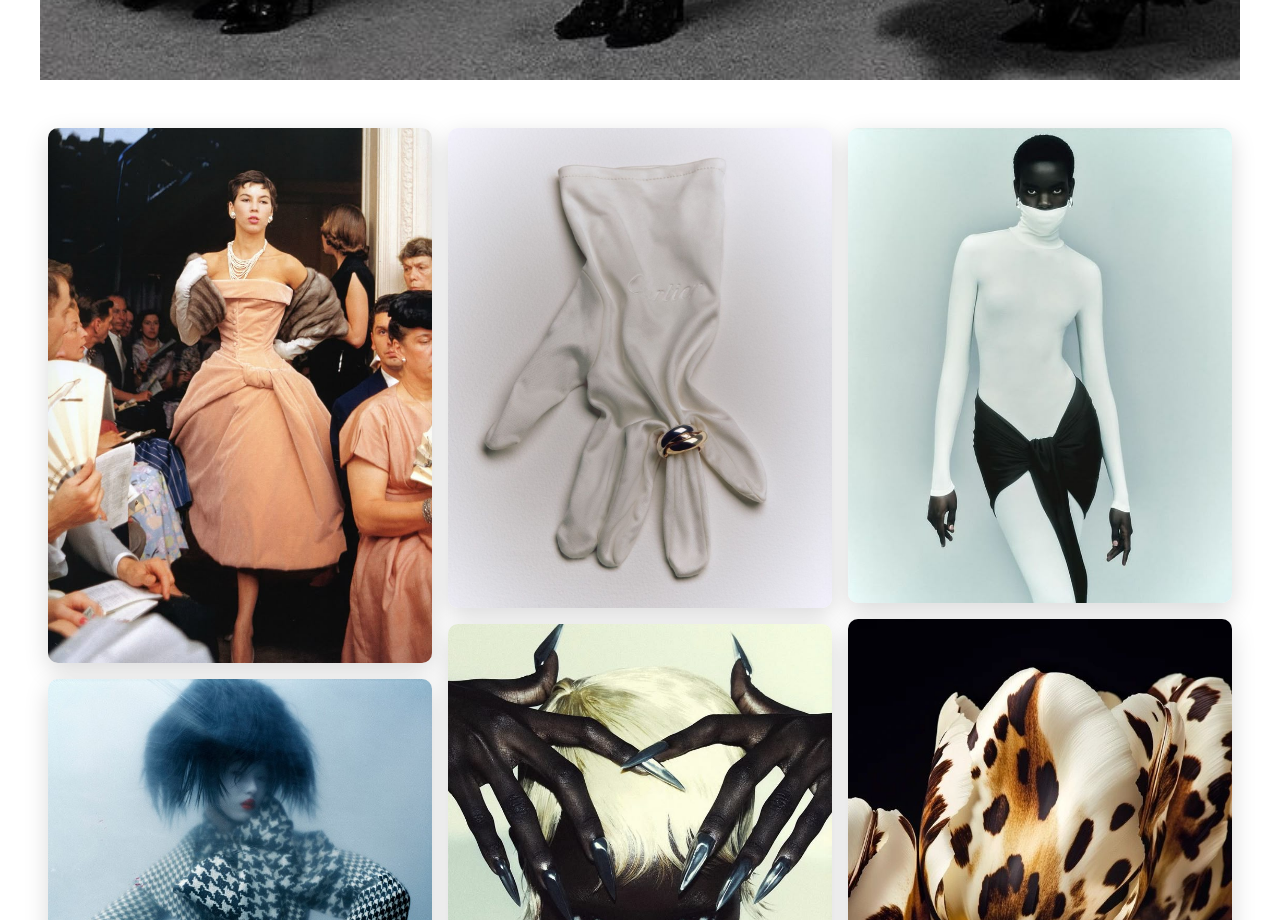
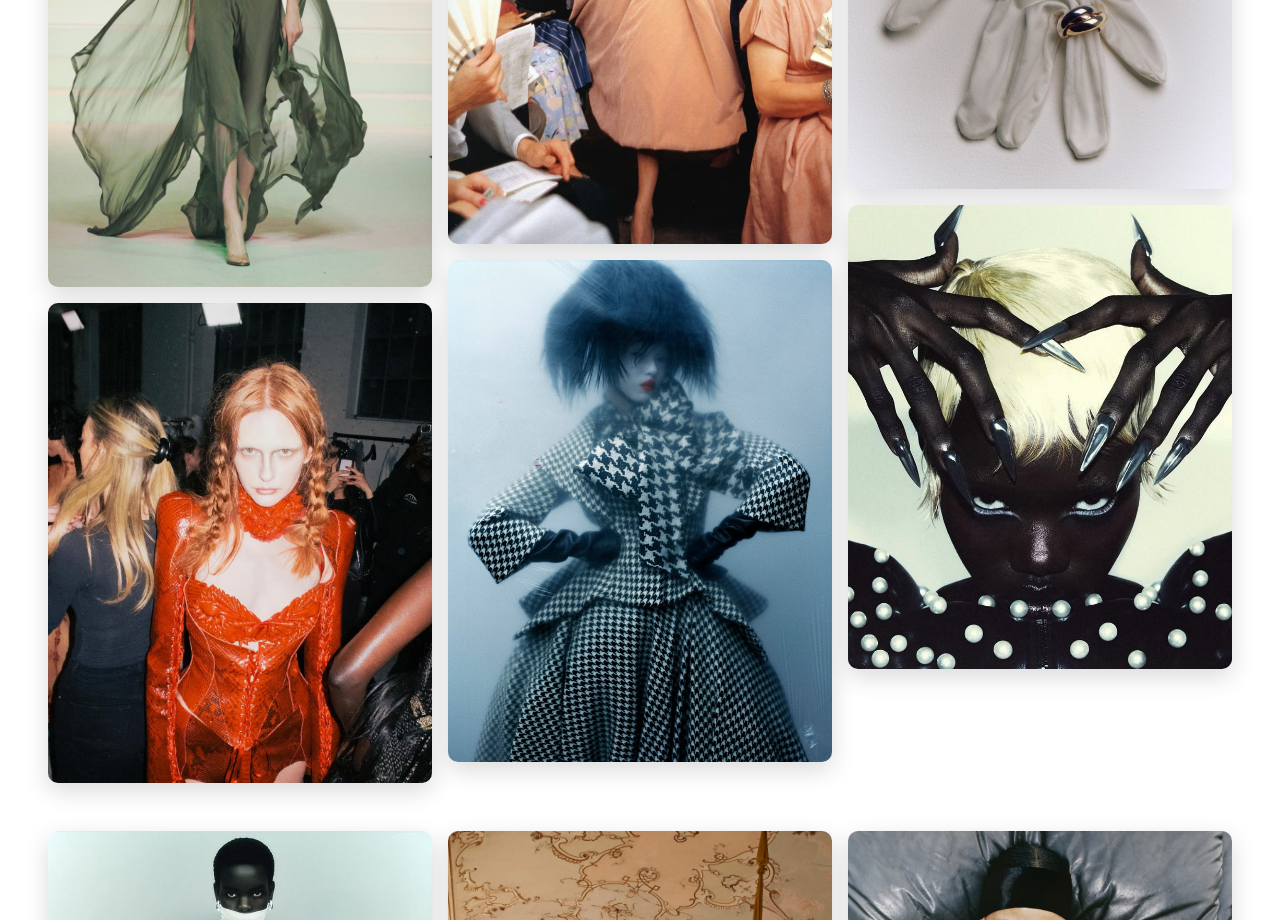
Before and after one commit to jimyty1/aurum, a React (Create React App) app: page / in a window 1280 px wide. Shown: the part 1880-2800 px from the top of the page. Built offline with nearby package versions, Linux system fonts and the light colour scheme.

Commit message:
added item to shop as it didnt look good on landing and changed the grid styles

```diff
--- a/src/css/LandingPage.css
+++ b/src/css/LandingPage.css
@@ -23,7 +23,26 @@
     width: 100%;
     max-width: 1200px;
     margin: 0 auto;
+    aspect-ratio: 16 / 9; /* or 4/3 depending on your preference */
+    overflow: hidden;
+    border-radius: 8px;
 }
+
+.banner-img {
+    width: 100%;
+    height: 100%;
+    object-fit: cover;
+    display: block;
+}
+
+.banner-img {
+    width: 100%;
+    max-width: 100%;
+    height: auto;
+    display: block;
+    object-fit: cover;
+}
+
 .custom-grid-1,
 .custom-grid-2 {
     display: flex;
@@ -72,13 +91,6 @@
 }
 
 
-.banner-img {
-    width: 100%;
-    max-width: 100%;
-    height: auto;
-    display: block;
-    object-fit: cover;
-}
 .text-top{
     margin-left: 30px;
     font-size: 24px;
--- a/src/pages/LandingPage.js
+++ b/src/pages/LandingPage.js
@@ -6,9 +6,11 @@ const importAll = (r) => r.keys().map(r);
 const images = importAll(require.context('../assets/pictures', false, /\.(png|jpe?g|webp)$/));
 
 export default function LandingPage() {
-  const previewImages = images.slice(2, 5);
-  const largeImage = images[15]
-  const remainingImages = images.slice(9,33);
+  const previewImages = images.slice(2, 5); // 3 images
+  const largeImage = images[5];             // 1 image
+  const grid1Images = images.slice(6, 12);  // 6 images
+  const grid2Images = images.slice(12, 18); // 6 images
+  const remainingImages = images.slice(18); // rest
 
   return (
     <div>
@@ -22,10 +24,8 @@ export default function LandingPage() {
         ))}
       </div>
 
-
       <div className="banner-section">
         <img className="banner-img" src={largeImage} alt="Banner" />
-
         <div className="quote-overlay">
           <div className="quote-line">WHERE</div>
           <div className="quote-line indent">HERITAGE</div>
@@ -34,35 +34,35 @@ export default function LandingPage() {
         </div>
       </div>
 
-      {/* Grid 1: 1 left, 2 middle, 2 right */}
+      {/* Grid 1: 2 left, 2 middle, 2 right */}
       <div className="custom-grid-1">
         <div className="grid-col left">
-          <img src={images[8]} alt="Image 8" className="grid-img" />
-          <img src={images[9]} alt="Image 9" className="grid-img" />
+          <img src={grid1Images[0]} alt="Image A" className="grid-img" />
+          <img src={grid1Images[1]} alt="Image B" className="grid-img" />
         </div>
         <div className="grid-col middle">
-          <img src={images[10]} alt="Image 9" className="grid-img" />
-          <img src={images[11]} alt="Image 10" className="grid-img" />
+          <img src={grid1Images[2]} alt="Image C" className="grid-img" />
+          <img src={grid1Images[3]} alt="Image D" className="grid-img" />
         </div>
         <div className="grid-col right">
-          <img src={images[12]} alt="Image 11" className="grid-img" />
-          <img src={images[13]} alt="Image 12" className="grid-img" />
+          <img src={grid1Images[4]} alt="Image E" className="grid-img" />
+          <img src={grid1Images[5]} alt="Image F" className="grid-img" />
         </div>
       </div>
 
-      {/* Grid 2: 2 left, 2 middle, 1 right */}
+      {/* Grid 2: 2 left, 2 middle, 2 right */}
       <div className="custom-grid-2">
         <div className="grid-col left">
-          <img src={images[14]} alt="Image 13" className="grid-img" />
-          <img src={images[15]} alt="Image 14" className="grid-img" />
+          <img src={grid2Images[0]} alt="Image G" className="grid-img" />
+          <img src={grid2Images[1]} alt="Image H" className="grid-img" />
         </div>
         <div className="grid-col middle">
-          <img src={images[16]} alt="Image 5" className="grid-img" />
-          <img src={images[17]} alt="Image 6" className="grid-img" />
+          <img src={grid2Images[2]} alt="Image I" className="grid-img" />
+          <img src={grid2Images[3]} alt="Image J" className="grid-img" />
         </div>
         <div className="grid-col right">
-          <img src={images[18]} alt="Image 7" className="grid-img" />
-          <img src={images[19]} alt="Image 7" className="grid-img" />
+          <img src={grid2Images[4]} alt="Image K" className="grid-img" />
+          <img src={grid2Images[5]} alt="Image L" className="grid-img" />
         </div>
       </div>
 
@@ -71,7 +71,6 @@ export default function LandingPage() {
           <img key={index} src={src} alt={`Preview ${index + 1}`} className="preview-image" />
         ))}
       </div>
-
     </div>
   );
 }
```
Also changed, not shown: src/assets/clothes/(8).png (renamed from src/assets/pictures/yeaahh.png).
